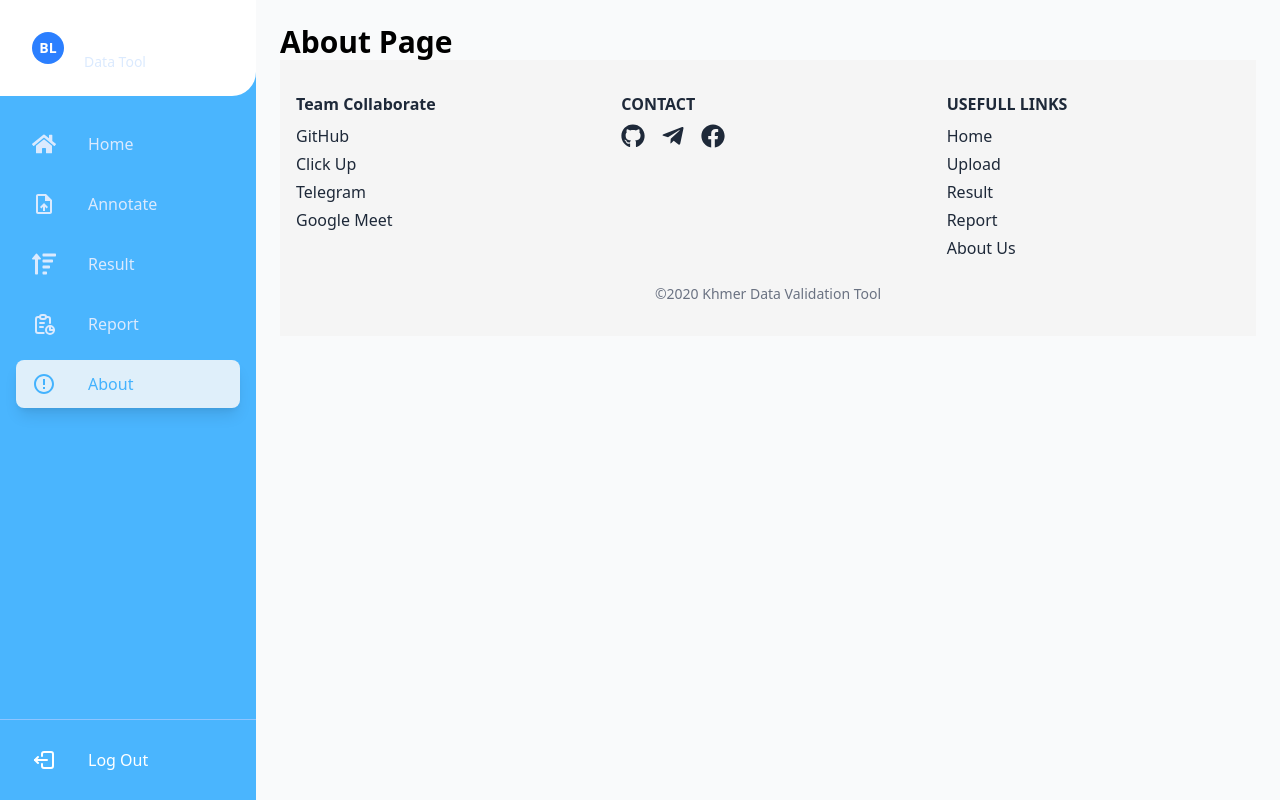
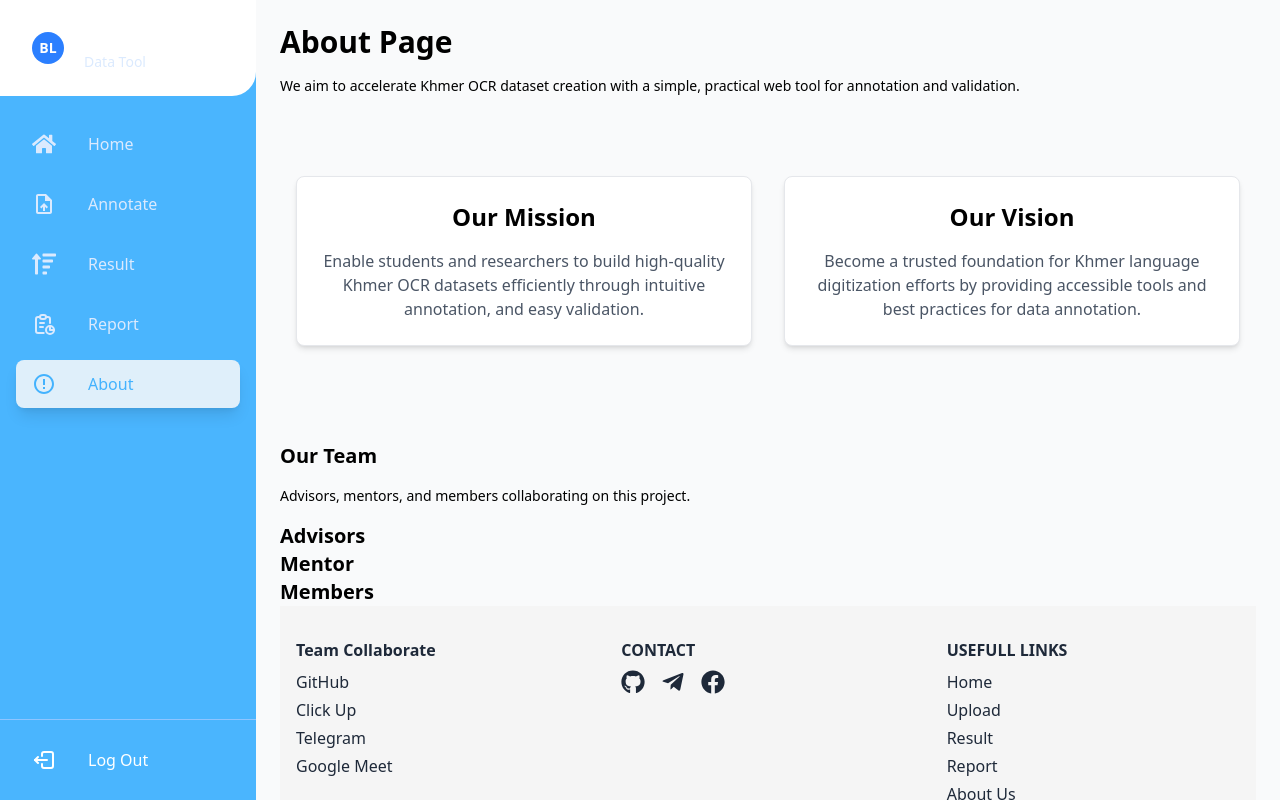
Before and after one commit to PunleuTY/Khmer-Data-Annotation-Tool, a React (Vite) app in the folder frontend/: page /about in a window 1280 px wide. Built offline with nearby package versions, Linux system fonts and the light colour scheme.

Commit message:
Made some change on aboout page

```diff
--- /dev/null
+++ b/frontend/src/components/MissionVision.jsx
@@ -0,0 +1,26 @@
+// src/components/MissionVision.jsx
+const MissionVision = ({ mission, vision }) => {
+  return (
+    <section className="max-w-6xl mx-auto px-4 py-16">
+
+      {/* Mission and Vision Cards */}
+      <div className="grid grid-cols-1 md:grid-cols-2 gap-8">
+
+        {/* Mission Card */}
+        <div className="bg-white p-6 rounded-lg border border-gray-200 shadow-md">
+          <h3 className="text-2xl font-semibold text-center mb-4">Our Mission</h3>
+          <p className="text-gray-600 text-center">{mission}</p>
+        </div>
+
+        {/* Vision Card */}
+        <div className="bg-white p-6 rounded-lg border border-gray-200 shadow-md">
+          <h3 className="text-2xl font-semibold text-center mb-4">Our Vision</h3>
+          <p className="text-gray-600 text-center">{vision}</p>
+        </div>
+
+      </div>
+    </section>
+  );
+};
+
+export default MissionVision;
--- a/frontend/src/pages/About.jsx
+++ b/frontend/src/pages/About.jsx
@@ -1,12 +1,32 @@
-import Footer from '../components/Footer'
+import Footer from '../components/Footer';
+import MissionVision from '../components/MissionVision';
+
 const About = () => {
-
+  // Define mission and vision here
+  const mission = "Enable students and researchers to build high-quality Khmer OCR datasets efficiently through intuitive annotation, and easy validation.";
+  const vision = "Become a trusted foundation for Khmer language digitization efforts by providing accessible tools and best practices for data annotation.";
 
   return (
-      <div className="min-h-full bg-gray-50 m-6">
-        <h1 className="text-3xl font-bold">About Page</h1>
-        <Footer/>
+    <div className="min-h-full bg-gray-50 m-6">
+      <h1 className="text-3xl font-bold">About Page</h1>
+      <h4 className="text-sm py-4">We aim to accelerate Khmer OCR dataset creation with a simple, practical web tool for annotation and validation.</h4>
+
+      {/* Mission and Vision Section */}
+      <div className="flex-grow">
+        <MissionVision mission={mission} vision={vision} />
       </div>
+
+      {/* Team Section */}
+      <h2 className="text-xl font-bold mt-8">Our Team</h2>
+      <h4 className="text-sm py-4">Advisors, mentors, and members collaborating on this project.</h4>
+
+      {/* Different team roles */}
+      <h2 className="text-xl font-bold">Advisors</h2>
+      <h2 className="text-xl font-bold">Mentor</h2>
+      <h2 className="text-xl font-bold">Members</h2>
+
+      <Footer />
+    </div>
   );
 };
 
```
